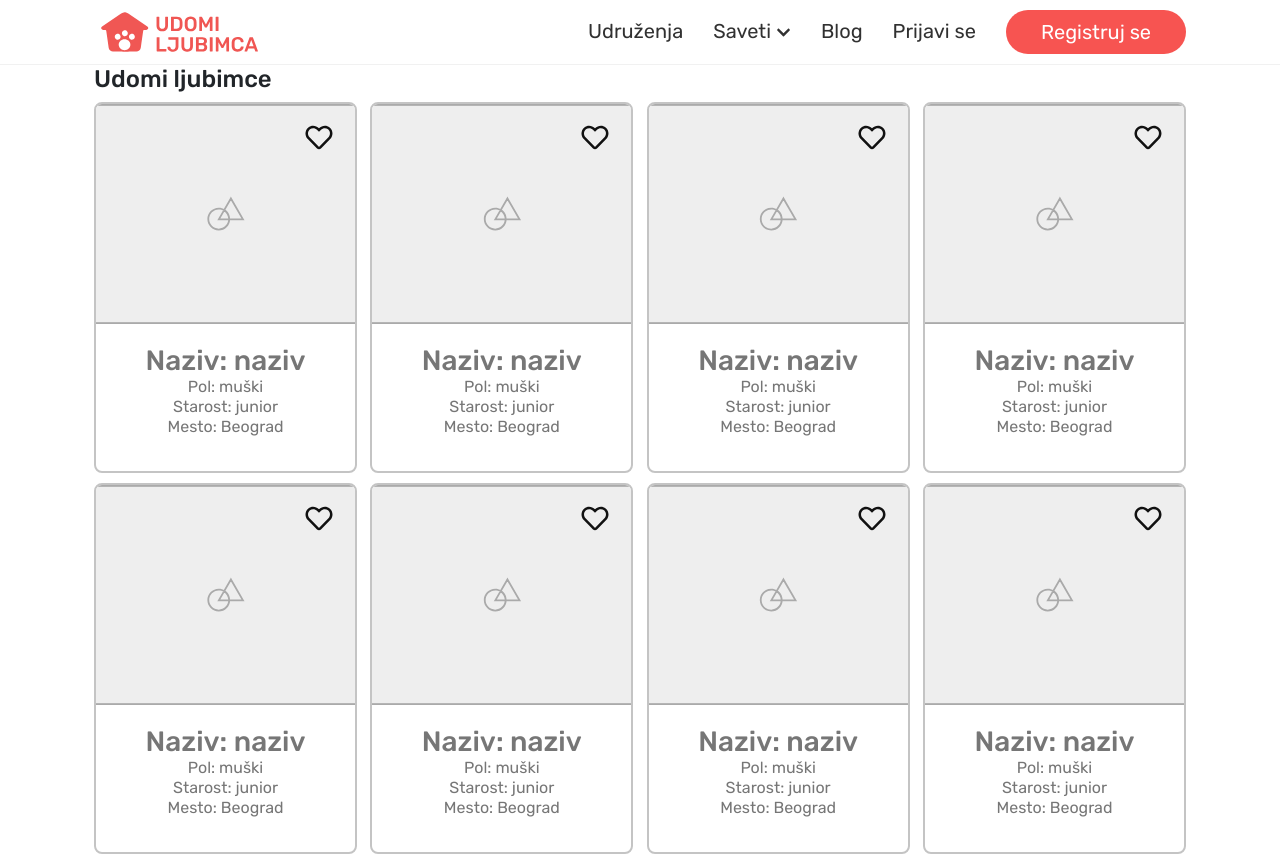
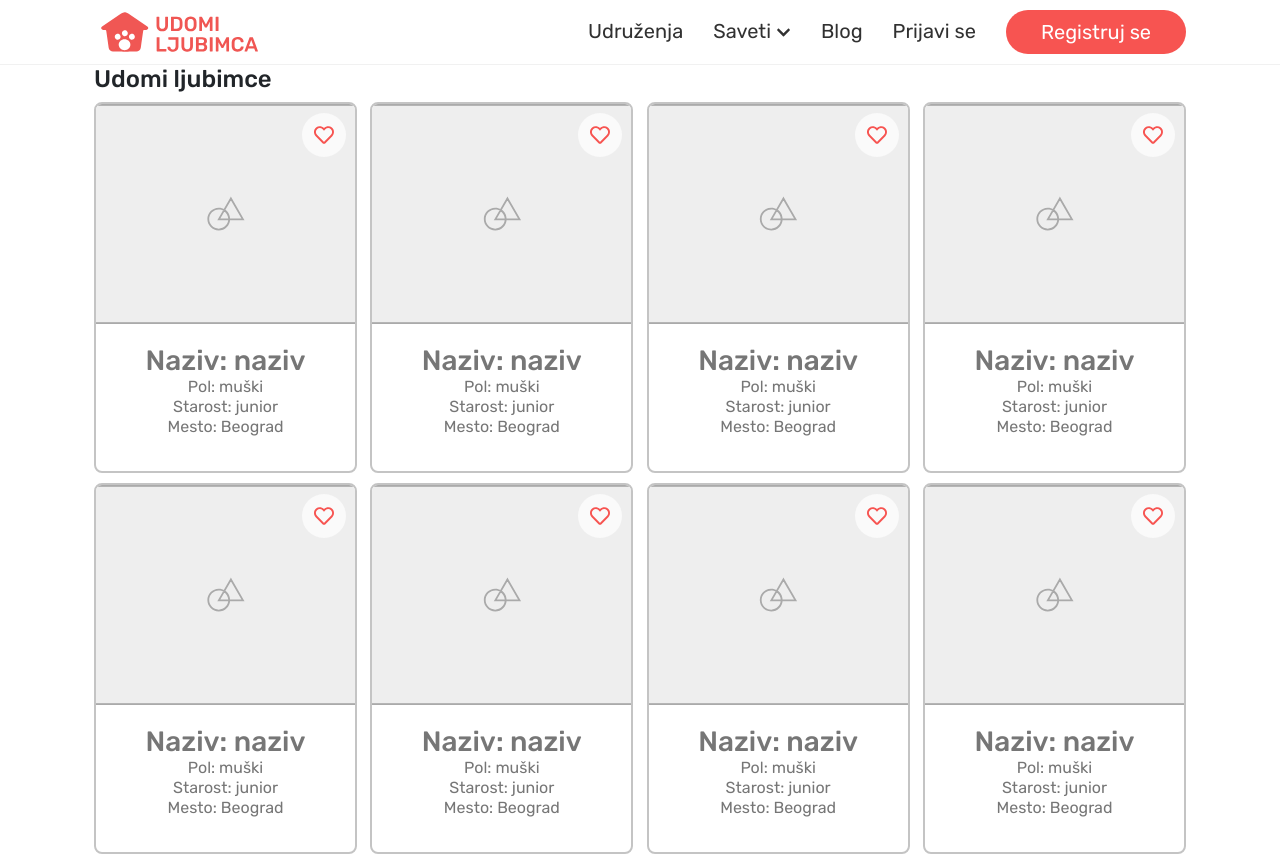
Before and after one commit to udomiljubimca/udomiljubimca-frontend, a React (Create React App) app in the folder frontend/: page / in a window 1280 px wide. Shown: the top 856 px of the page. Built offline with nearby package versions, Linux system fonts and the light colour scheme.

Commit message:
create separate css file for the Heart component, adjust url

```diff
--- a/frontend/src/App.js
+++ b/frontend/src/App.js
@@ -89,12 +89,12 @@ function App() {
           <Route exact path="/korisnici/profil-korisnika">
             <UserProfilePage isUser={false} isLike={isLike} />
           </Route>
-          <Route exact path="/profil">
+          <Route exact path="/profil/:name">
             <UserProfilePage isUser={true} isLike={isLike} />
           </Route>
-          <Route exact path="/test">
+          {/* <Route exact path="/test">
             <TestPage />
-          </Route>
+          </Route> */}
           <Route component={Error} />
           {/* <Route exact path='/filtriranjePsa'>
             <FiltriranjePsi
--- a/frontend/src/components/FeaturedSlider/FeaturedSlider.js
+++ b/frontend/src/components/FeaturedSlider/FeaturedSlider.js
@@ -4,7 +4,7 @@ import { FaHeart, FaRegHeart } from 'react-icons/fa';
 import { IoIosArrowForward } from 'react-icons/io';
 
 
-import Heart from '../PetCard/Heart';
+import Heart from '../Heart/Heart';
 
 import "slick-carousel/slick/slick.css";
 import "slick-carousel/slick/slick-theme.css";
@@ -56,11 +56,7 @@ function FeaturedSlider({ sliderData, isUserView, isLike }) {
                             <div key={index} className='slider-card'>
                                 <div className='card-cover'>
                                     <img src={pet.image} alt="{pet.name}" />
-                                    {/* <button className='fav-btn'>
-                                        <Heart isLike={isLike} kojeSrce={sliderData} />
-                                    </button> */}
-                                    <Heart isLike={isLike} kojeSrce={sliderData} />
-
+                                    <Heart isLike={isLike} kojeSrce={pet} />
                                 </div>
                                 <div className='card-details'>
                                     <a href='#'>
--- /dev/null
+++ b/frontend/src/components/Heart/Heart.css
@@ -0,0 +1,31 @@
+.pet-like  {
+    width: 44px;
+    height: 44px;
+    position: absolute;
+    right: 9px;
+    top: 9px;
+    cursor: pointer;
+    fill: var(--red);
+    z-index: 1;
+    background: rgba(255, 255, 255, 0.7);
+    border-radius: 100%;
+    display: inline-flex;
+    justify-content: center;
+    align-items: center;
+    transition: transform .3s ease;
+  }
+
+.pet-like:hover {
+    transform: scale(1.1);
+}
+
+.pet-like svg {
+    fill: var(--red);
+    width: 24px;
+    height: 20px;
+    transition: fill .3s ease;
+}
+
+.pet-like.liked svg {
+    fill: var(--red);
+}
--- a/frontend/src/components/PetCard/Heart.js
+++ b/frontend/src/components/Heart/Heart.js
@@ -1,10 +1,10 @@
 import React from "react";
 import { FaRegHeart, FaHeart } from "react-icons/fa";
+import './Heart.css'
 
 function Heart({ kojeSrce, isLike }) {
-  console.log(kojeSrce.id)
   return (
-    <div className="pet-like">
+    <div className={kojeSrce.isLike ? 'pet-like liked' : 'pet-like'}>
       {kojeSrce.isLike ? (
         <FaHeart onClick={() => isLike(kojeSrce.id)} />
       ) : (
--- a/frontend/src/components/PetCard/PetCard.js
+++ b/frontend/src/components/PetCard/PetCard.js
@@ -1,5 +1,5 @@
 import React from "react";
-import Heart from "./Heart";
+import Heart from "../Heart/Heart";
 import placeholder from "../../assets/placeholder.svg";
 import "./petCard.css";
 
--- a/frontend/src/components/PetCard/petCard.css
+++ b/frontend/src/components/PetCard/petCard.css
@@ -37,7 +37,7 @@
   object-fit: cover;
 }
 
-.pet-like svg {
+/*.pet-like svg {
   width: 32px;
   height: 27px;
   position: absolute;
@@ -46,7 +46,7 @@
   cursor: pointer;
   fill: #111111;
   z-index: 1;
-}
+} */
 
 @media only screen and (max-width: 991px) {
   .pet-card {
--- a/frontend/src/components/UserProfile/UserProfile.js
+++ b/frontend/src/components/UserProfile/UserProfile.js
@@ -1,6 +1,7 @@
 import React from "react";
 import "./UserProfile.css";
 import Avatar from "../../assets/avatar.svg"
+
 function UserProfile({ userData, isUserView }) {
   return (
     <section className="user-profile container">
--- a/frontend/src/fakeUserData.js
+++ b/frontend/src/fakeUserData.js
@@ -26,7 +26,7 @@ export const UserData =
             habits: "barking",
             goodFor: "kids",
             badFor: "cats",
-            isLiked: 'true'
+            isLike: true
         },
         {
             id: 2,
@@ -45,7 +45,7 @@ export const UserData =
             habits: "barking",
             goodFor: "kids",
             badFor: "cats",
-            isLiked: 'true'
+            isLike: true
         },
         {
             id: 3,
@@ -64,7 +64,7 @@ export const UserData =
             habits: "barking",
             goodFor: "kids",
             badFor: "cats",
-            isLiked: 'true'
+            isLike: true
         },
         {
             id: 4,
@@ -83,7 +83,7 @@ export const UserData =
             habits: "walking",
             goodFor: "kids",
             badFor: "cats",
-            isLiked: 'true'
+            isLike: true
         },
         {
             id: 5,
@@ -103,7 +103,7 @@ export const UserData =
             habits: "eating shoes",
             goodFor: "kids",
             badFor: "cats",
-            isLiked: 'true'
+            isLike: true
         },
     ]
 };
```
Also changed, not shown: frontend/src/components/FeaturedSlider/FeaturedSlider.css (+4 -4 lines).
